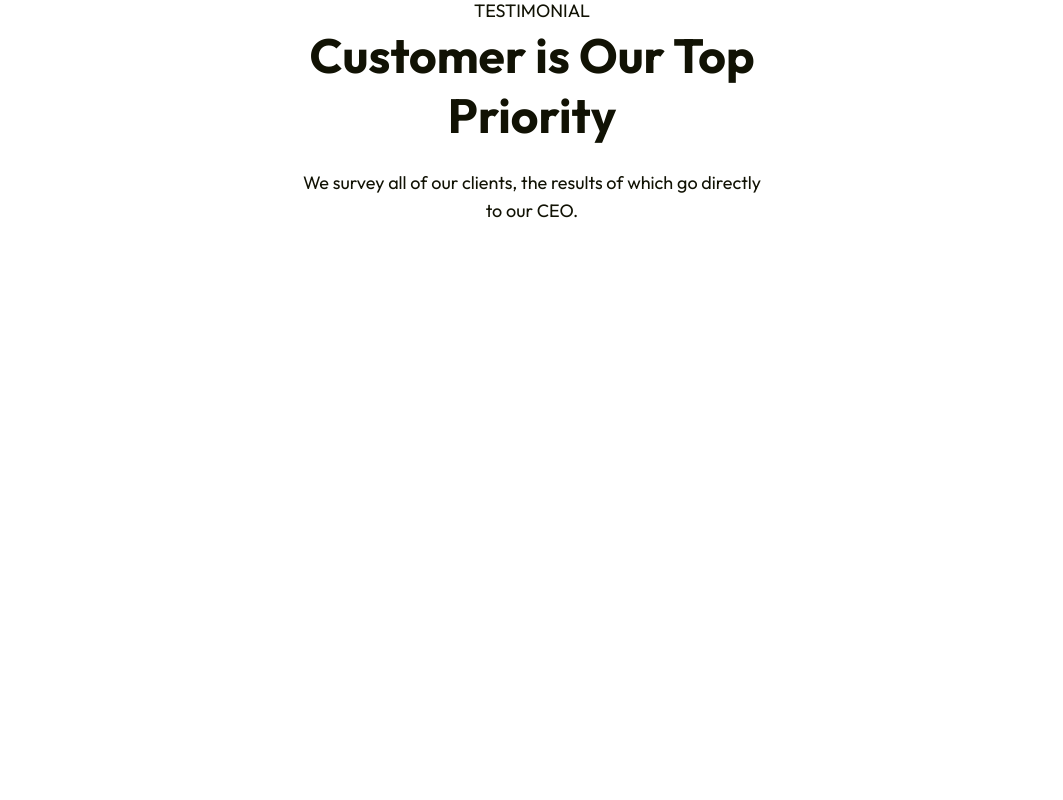
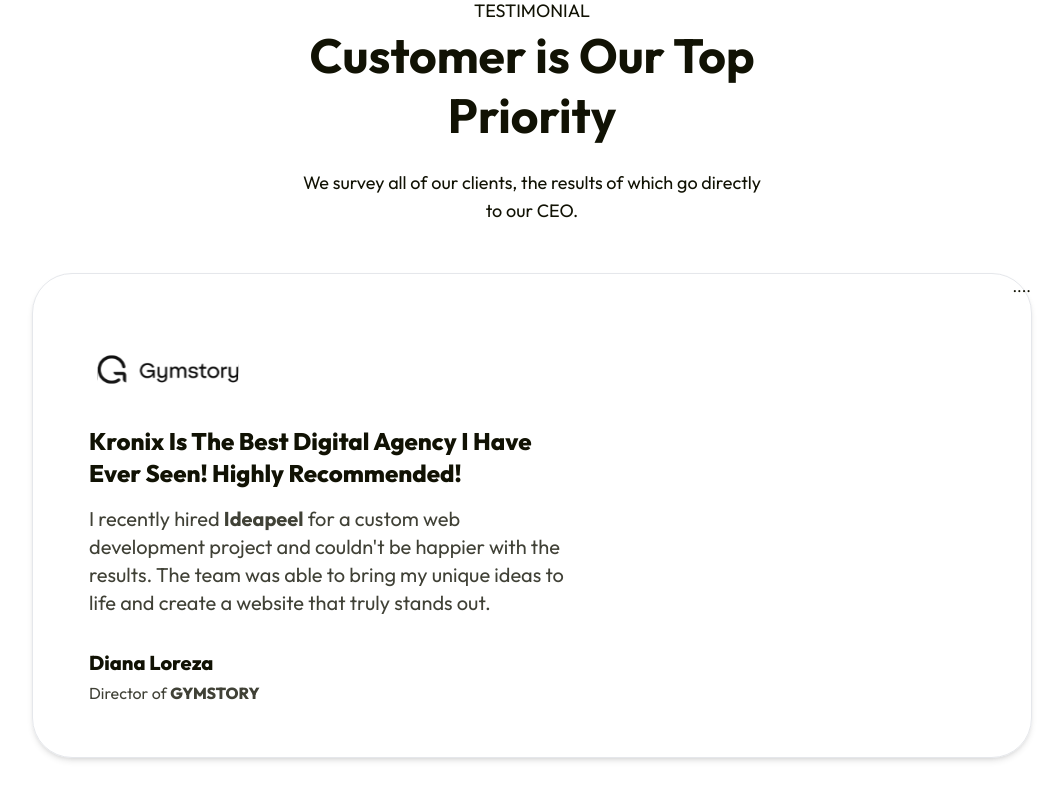
Before and after one commit to mehedihasanfaiyaz/kronix-saas, a React (Vite) app: page / in a window 1280 px wide. Shown: the part 4915-5715 px from the top of the page, without its empty margins (108-1171 px from the left). Before the commit the page ends 5140 px from the top, so only its background shows below. Built offline with nearby package versions, Linux system fonts and the light colour scheme.

Commit message:
feat(testimonial):  add content in card

```diff
--- a/src/section/Testimonial.tsx
+++ b/src/section/Testimonial.tsx
@@ -11,6 +11,35 @@ export default function Testimonial() {
           CEO.
         </p>
       </div>
+      <div className="my-12 flex justify-center">
+        <div className="border-borderGray bg-bgGray flex h-[485px] w-[1000px] justify-between rounded-[40px] border shadow-md">
+          <div className="flex flex-col items-start px-14 text-start text-background">
+            <img
+              src="./assets/testimonial.svg"
+              alt="logo Gymstory"
+              className="mt-20 h-[31px] w-[158px]"
+            />
+            <h1 className="mt-10 w-[495px] text-2xl font-extrabold capitalize">
+              Kronix is the best digital agency i have ever seen! Highly
+              Recommended!
+            </h1>
+            <p className="mt-4 w-[478px] text-xl opacity-80">
+              I recently hired <span className="font-bold">Ideapeel</span> for a
+              custom web development project and couldn't be happier with the
+              results. The team was able to bring my unique ideas to life and
+              create a website that truly stands out.
+            </p>
+            <p className="mt-8 text-xl font-extrabold">Diana Loreza</p>
+            <p className="mt-1 opacity-80">
+              Director of{" "}
+              <span className="font-extrabold uppercase">Gymstory</span>
+            </p>
+          </div>
+          <div>
+            <p>....</p>
+          </div>
+        </div>
+      </div>
     </div>
   );
 }
```
Also changed, not shown: public/assets/testimonial.svg (added).
